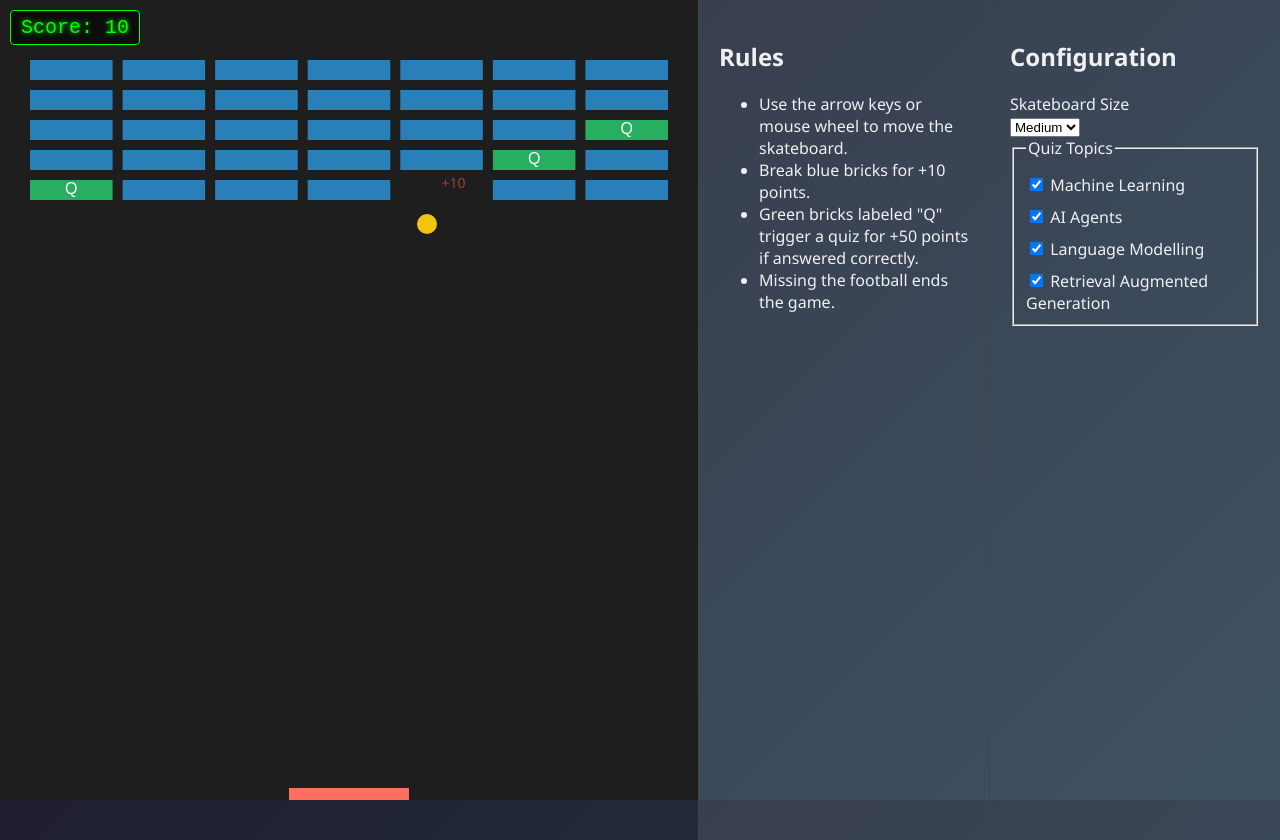
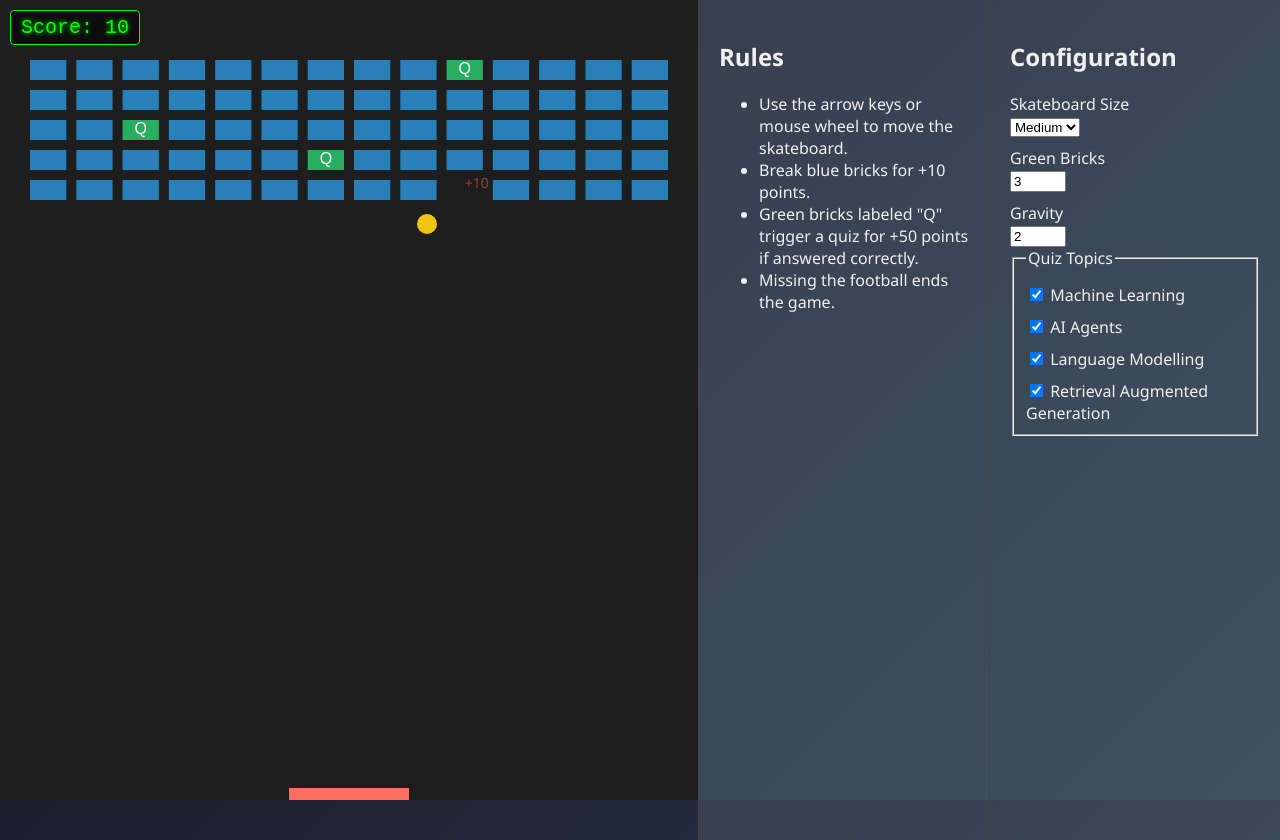
Before and after one commit to kaustubhdhole/quiz-badminton, a plain HTML site: page index.html in a window 1280 px wide. Drawn offline with Linux system fonts and the light colour scheme.

Commit message:
feat: add gravity and configurable green bricks

```diff
--- a/index.html
+++ b/index.html
@@ -29,6 +29,10 @@
       <option value="medium" selected>Medium</option>
       <option value="large">Large</option>
     </select>
+    <label for="green-count">Green Bricks</label>
+    <input id="green-count" type="number" min="0" max="20" value="3" />
+    <label for="gravity-select">Gravity</label>
+    <input id="gravity-select" type="number" min="1" max="10" value="2" />
     <fieldset>
       <legend>Quiz Topics</legend>
       <label><input type="checkbox" class="topic-checkbox" value="ml" checked> Machine Learning</label>
--- a/script.js
+++ b/script.js
@@ -24,6 +24,12 @@ const skateboardSizeMap = {
 };
 
 const sizeSelect = document.getElementById('size-select');
+const greenCountInput = document.getElementById('green-count');
+const gravityInput = document.getElementById('gravity-select');
+
+let gravity = parseFloat(gravityInput.value);
+let quizBrickCount = parseInt(greenCountInput.value, 10);
+
 sizeSelect.addEventListener('change', (e) => {
   skateboardWidth = skateboardSizeMap[e.target.value];
   if (skateboardX > canvas.width - skateboardWidth) {
@@ -32,11 +38,24 @@ sizeSelect.addEventListener('change', (e) => {
   sizeSelect.blur();
 });
 
+greenCountInput.addEventListener('change', (e) => {
+  quizBrickCount = parseInt(e.target.value, 10);
+  initializeBricks();
+  greenCountInput.blur();
+});
+
+gravityInput.addEventListener('change', (e) => {
+  gravity = parseFloat(e.target.value);
+  dx = Math.sign(dx) * gravity;
+  dy = Math.sign(dy) * gravity;
+  gravityInput.blur();
+});
+
 const footballRadius = 10;
 let x = canvas.width / 2;
 let y = canvas.height - 30;
-let dx = 2;
-let dy = -2;
+let dx = gravity;
+let dy = -gravity;
 
 let rightPressed = false;
 let leftPressed = false;
@@ -54,7 +73,7 @@ window.addEventListener('resize', () => {
 });
 
 const brickRowCount = 5;
-const brickColumnCount = 7;
+const brickColumnCount = 14;
 let brickWidth = 55;
 const brickHeight = 20;
 const brickPadding = 10;
@@ -69,15 +88,17 @@ function updateBrickLayout() {
 updateBrickLayout();
 
 let bricks = [];
+let remainingBricks = 0;
+
+function initializeBricks() {
+  bricks = [];
   for (let c = 0; c < brickColumnCount; c++) {
     bricks[c] = [];
     for (let r = 0; r < brickRowCount; r++) {
       bricks[c][r] = { x: 0, y: 0, status: 1, quiz: false };
     }
   }
-
-// designate random green bricks that trigger quiz questions
-let quizBricks = 3;
+  let quizBricks = Math.min(quizBrickCount, brickRowCount * brickColumnCount);
   while (quizBricks > 0) {
     const c = Math.floor(Math.random() * brickColumnCount);
     const r = Math.floor(Math.random() * brickRowCount);
@@ -87,8 +108,10 @@ while (quizBricks > 0) {
       quizBricks--;
     }
   }
+  remainingBricks = brickRowCount * brickColumnCount;
+}
 
-let remainingBricks = brickRowCount * brickColumnCount;
+initializeBricks();
 
 const questionMap = {
   ml: [
```
Also changed, not shown: 1 other file. Lines whose indentation alone changed are shown as unchanged.
